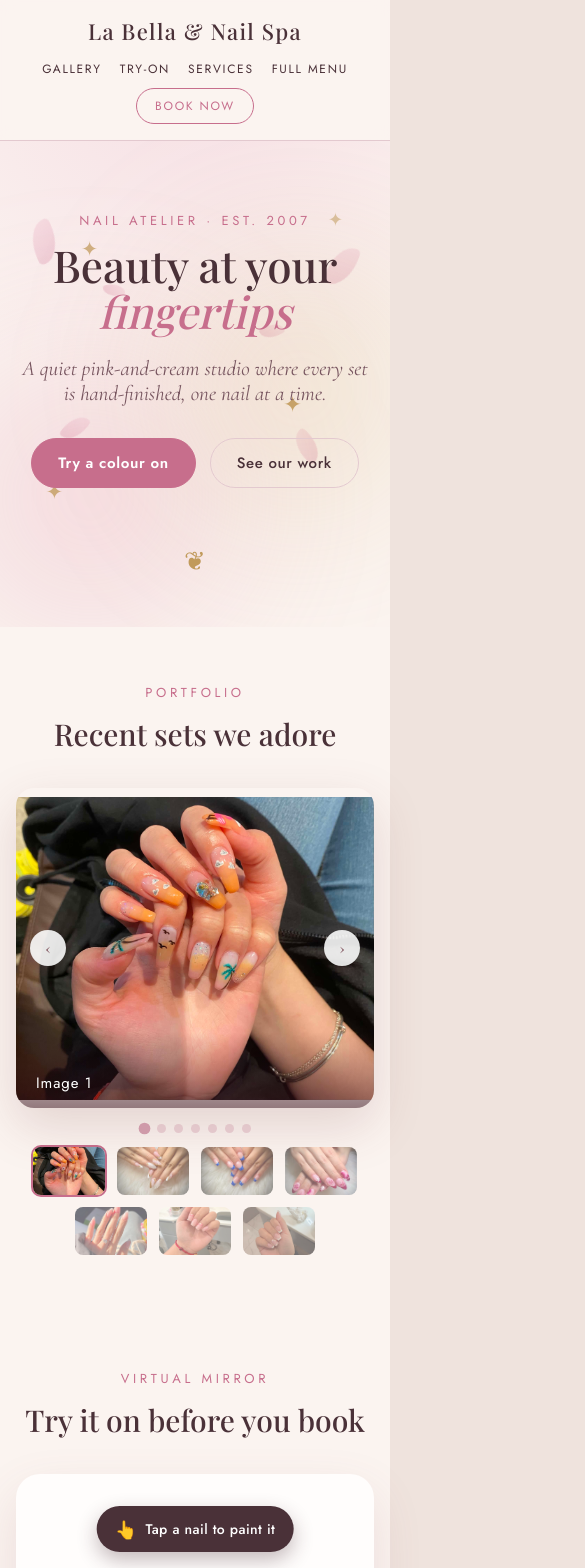
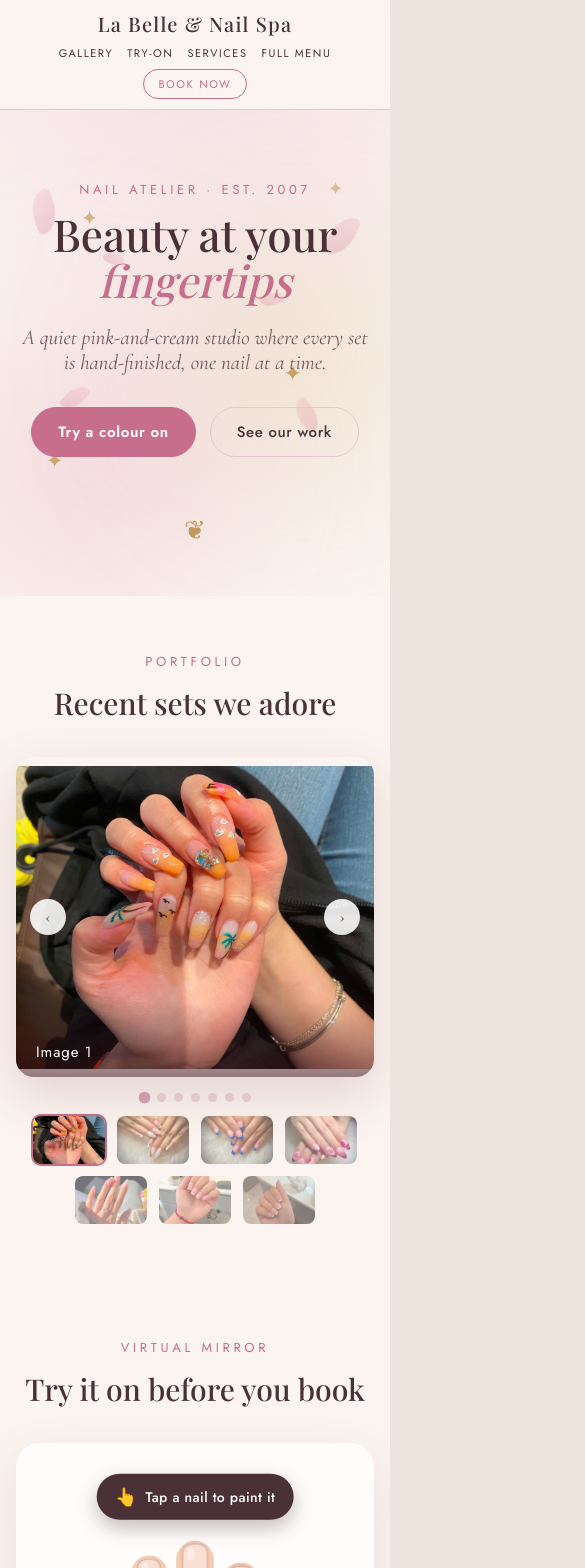
Before and after one commit to darkhunter3210/nail-salon, a React (Vite) app: page /#/ in a window 390 px wide. Shown: the top 1568 px of the page, 585 px wide, since content can reach past the window. Built offline with nearby package versions, Linux system fonts and the light colour scheme; a web font is replaced by a local one.

Commit message:
fixed the mobile sliding issue and make nav bar sticky on mobile

```diff
--- a/src/styles/base.css
+++ b/src/styles/base.css
@@ -382,7 +382,9 @@ button {
   -webkit-backdrop-filter: blur(8px);
 }
 /* keep anchored sections from hiding under the sticky nav */
-.theme-romance .section,
+.theme-romance .section {
+  scroll-margin-top: 16px;
+}
 .rom-footer {
   scroll-margin-top: 90px;
 }
@@ -504,8 +506,19 @@ button {
 .rom-services {
   display: grid;
   grid-template-columns: repeat(3, 280px);
+  justify-content: center;
   gap: 18px;
 }
+@media (max-width: 940px) {
+  .rom-services {
+    grid-template-columns: repeat(2,280px);
+  }
+}
+  @media (max-width: 940px) {
+    .rom-services {
+      grid-template-columns: min(280px,100%);
+    }
+  }
 .rom-card {
   background: var(--card);
   border: 1px solid var(--line);
@@ -684,19 +697,24 @@ button {
 @media (max-width: 700px) {
   .rom-nav {
     flex-direction: column;
-    gap: 14px;
-    padding: 16px;
-    position: static;
+    gap: 8px;
+    padding: 10px 12px;
   }
   .rom-nav nav {
     flex-wrap: wrap;
     justify-content: center;
-    gap: 10px 18px;
-    font-size: 12px;
+    gap: 8px 14px;
+    font-size: 11px;
   }
   .rom-logo {
-    font-size: 22px;
+    font-size: 20px;
     white-space: nowrap;
+  }
+  .rom-book {
+    padding: 6px 14px;
+  }
+  .theme-romance .section {
+    scroll-margin-top: 56px;
   }
   .rom-hero {
     padding: 70px 20px 50px;
--- a/src/variants/Elegant.jsx
+++ b/src/variants/Elegant.jsx
@@ -25,7 +25,7 @@ export default function Elegant() {
     <div className="theme theme-romance">
       <header className="rom-nav">
         <Link className="rom-logo" to="/" onClick={() => window.scrollTo({ top: 0, behavior: 'smooth' })}>
-          La Bella &amp; Nail Spa
+          La Belle &amp; Nail Spa
         </Link>
         <nav>
           <a href="#gallery" onClick={scrollTo('gallery')}>Gallery</a>
@@ -87,7 +87,7 @@ export default function Elegant() {
         <Link className="btn-ghost rom-menu-link" to="/menu">View the full menu →</Link>
       </section>
       <footer className="rom-footer" id="book">
-        <h2>La Bella &amp; Nail Spa</h2>
+        <h2>La Belle &amp; Nail Spa</h2>
         <p>290 New Dorp Ln, Staten Island, NY, 10306 · Open daily 10-7 closed Tuesdays · (718) 887-8183</p>
         <a className="btn-primary" href="tel:+17188878183">Reserve your chair</a>
       </footer>
--- a/src/variants/ElegantMenu.jsx
+++ b/src/variants/ElegantMenu.jsx
@@ -55,7 +55,7 @@ export default function ElegantMenu() {
   return (
     <div className="theme theme-romance">
       <header className="rom-nav">
-        <Link className="rom-logo" to="/">La Bella &amp; Nail Spa</Link>
+        <Link className="rom-logo" to="/">La Belle &amp; Nail Spa</Link>
         <nav>
           <Link to="/">← Back home</Link>
           <a
@@ -98,7 +98,7 @@ export default function ElegantMenu() {
         </div>
       </section>
       <footer className="rom-footer" id="book">
-      <h2>La Bella &amp; Nail Spa</h2>
+      <h2>La Belle &amp; Nail Spa</h2>
         <p>290 New Dorp Ln, Staten Island, NY, 10306 · Open daily 10-7 closed Tuesdays · (718) 887-8183</p>
         <a className="btn-primary" href="tel:+17188878183">Reserve your chair</a>
       </footer>
```
